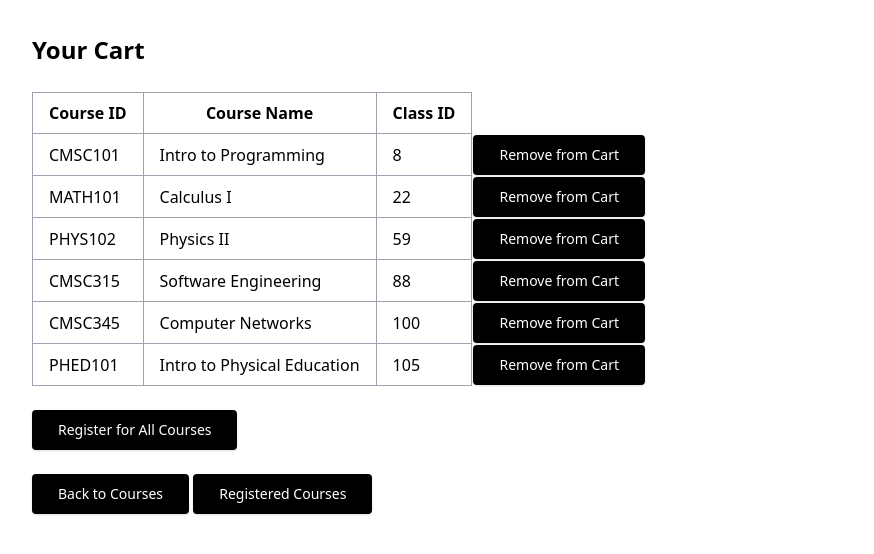
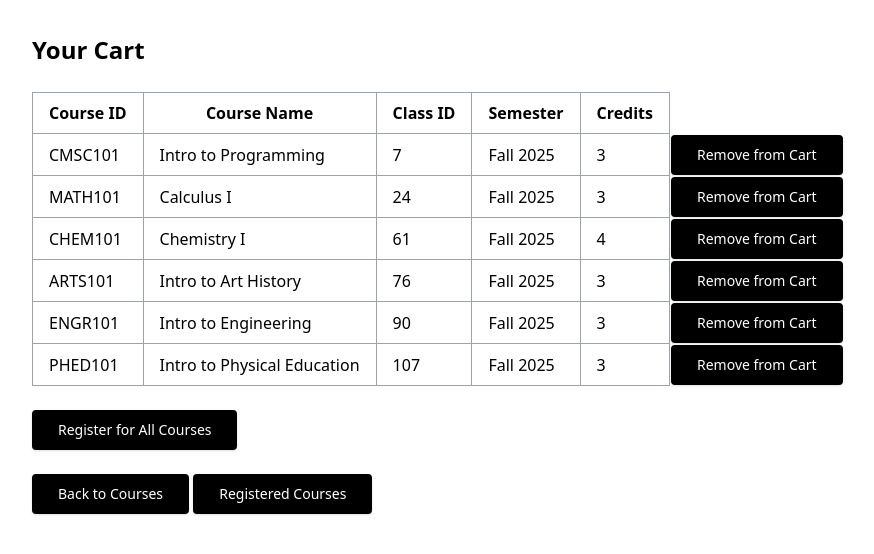
Before and after one commit to asigba/Online-Course-Registration, a Flask app: page /cart in a window 1280 px wide. Shown: the part 40-594 px from the top of the page, without its empty margins (264-1138 px from the left). Run offline with Flask 3, Linux system fonts and the light colour scheme; a user stored in the database is signed in; some libraries are stand-ins or nearby versions.

Commit message:
tweaks to fix errors

```diff
--- a/initial_student_user_data.json
+++ b/initial_student_user_data.json
@@ -8,8 +8,8 @@
         "_comment_on_registered_classes": "Class ID 1 is in the past & Class ID 2 is currently in session",
         "registered_classes": [1, 2],
         "course_transactions": [],
-        "_comment_on_cart_classes": "Class ID 59 is 4 credits and these are used to test registering >12 credits for Fall 2025",
-        "cart": [8, 22, 88, 100, 105, 59]
+        "_comment_on_cart_classes": "Class ID 61 is 4 credits and these are used to test registering >12 credits for Fall 2025",
+        "cart": [7, 24, 76, 90, 107, 61]
     },
     {
         "username": "student02@student.umgc.edu",
--- a/src/templates/view_cart.html
+++ b/src/templates/view_cart.html
@@ -24,6 +24,8 @@
                     <th scope="col" class="px-4 py-2 border border-gray-400">Course ID</th>
                     <th scope="col" class="px-4 py-2 border border-gray-400">Course Name</th>
                     <th scope="col" class="px-4 py-2 border border-gray-400">Class ID</th>
+                    <th scope="col" class="px-4 py-2 border border-gray-400">Semester</th>
+                    <th scope="col" class="px-4 py-2 border border-gray-400">Credits</th>
                     <th> </th>
                 </tr>
                 {% for class in cart_courses %}
@@ -31,6 +33,8 @@
                     <td class="px-4 py-2 border border-gray-400">{{ class.course_id }}</td>
                     <td class="px-4 py-2 border border-gray-400">{{ class.course_name }}</td>
                     <td class="px-4 py-2 border border-gray-400">{{ class.class_id }}</td>
+                    <td class="px-4 py-2 border border-gray-400">{{ class.semester }}</td>
+                    <td class="px-4 py-2 border border-gray-400">{{ class.credits_awarded }}</td>
                     <td>
                         <form action="{{ url_for('remove_from_cart') }}" method="post">
                             <input type="hidden" name="class_id" value="{{ class.class_id }}">
```
Also changed, not shown: tests/test_app.py (+1 -1 lines).
